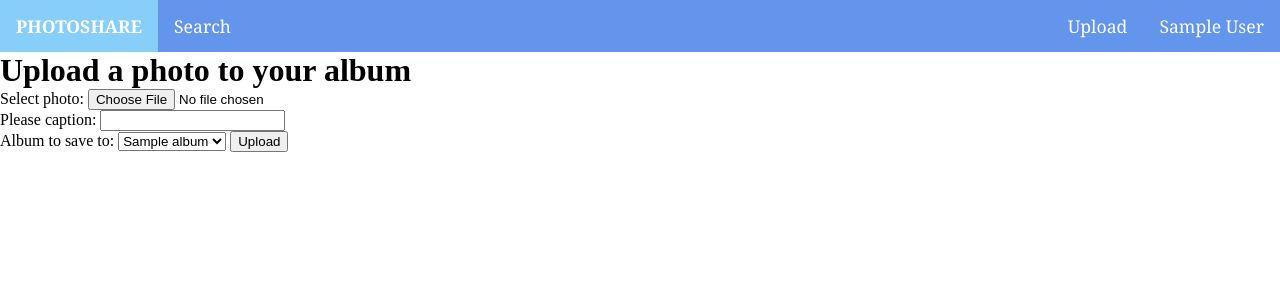
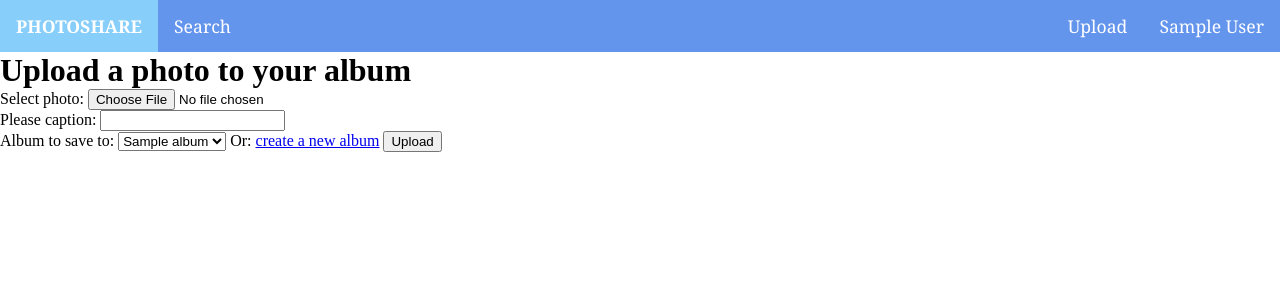
Before and after one commit to huangch123/PA1, a Flask app: template templates/upload.html in a window 1280 px wide. Shown: the top 300 px of the page. Run offline with Flask 2, Linux system fonts and the light colour scheme; the visitor is signed in with stand-in values (Sample User, id 1); tables that the repository leaves empty hold one stand-in row (values such as "Sample post"); the template is opened without the code that fills it: most values are stand-ins (such as "Sample title", 1, 10 or a date in 2020).

Commit message:
create new album link

```diff
--- a/templates/upload.html
+++ b/templates/upload.html
@@ -43,6 +43,7 @@
                         <option value="{{ album }}">{{ album }}</option>
                     {% endfor %}
                 </select>
+                <label for="album">Or: <a href="/albums">create a new album</a></label>
                 <input type="submit" value="Upload"/>
             </form>
         {% else %}
```
